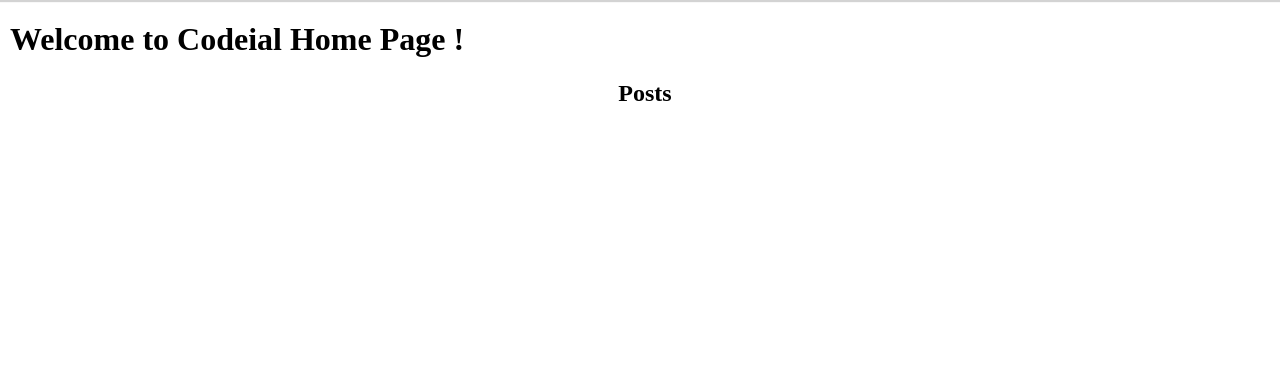
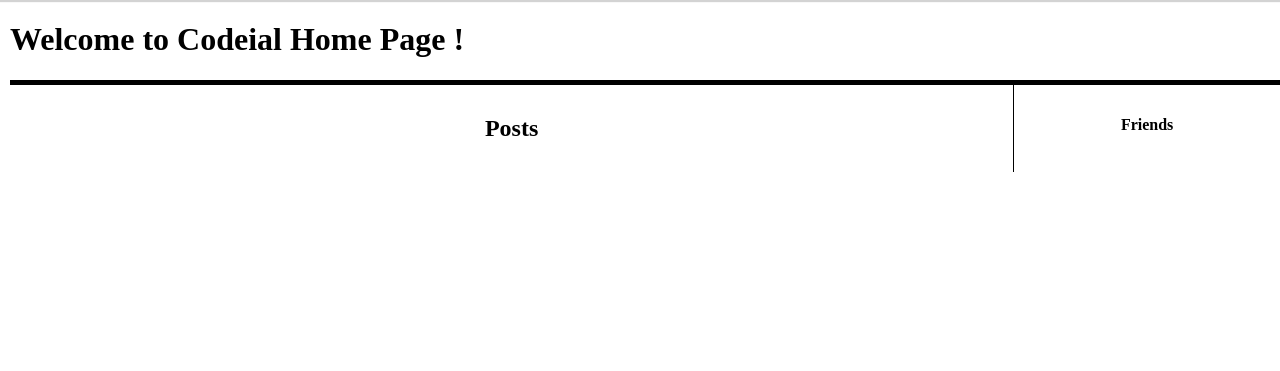
Before and after one commit to saksham7778/social_networking, a Node server app: page / in a window 1280 px wide. Shown: the part 105-476 px from the top of the page. Run offline with Node 20, Linux system fonts and the light colour scheme; data that the repository does not hold is empty; style sheets or scripts are compiled from the project's sources; some libraries are stand-ins or nearby versions.

Commit message:
added friends list

```diff
--- /dev/null
+++ b/assets/css/home.css
@@ -0,0 +1,17 @@
+#home-container {
+  display: flex; }
+
+#home-container #feed-posts {
+  width: 80%;
+  padding: 10px;
+  border-top: 5px solid black; }
+
+#home-container #user-friends {
+  text-align: left;
+  width: 20%;
+  padding: 10px;
+  border-left: 1px solid black;
+  border-top: 5px solid black; }
+
+#user-friends h4 {
+  text-align: center; }
--- a/assets/scss/home.scss
+++ b/assets/scss/home.scss
@@ -1,18 +1,18 @@
-#home-container{
-  display: flex;
-
-
-  #feed-posts{
+#home-container {
+    display: flex;
+}
+    #home-container #feed-posts {
       width: 80%;
       padding: 10px;
       border-top: 5px solid black;
-  }
-
-  #user-friends{
-      text-align: center;
+    }
+    #home-container #user-friends {
+      text-align: left;
       width: 20%;
       padding: 10px;
       border-left: 1px solid black;
       border-top: 5px solid black;
-  }
-}
+    }
+    #user-friends h4{
+      text-align: center;
+    }
--- a/controllers/home_controller.js
+++ b/controllers/home_controller.js
@@ -1,5 +1,5 @@
 const Post =  require('../models/posts');
-
+const User =  require('../models/user');
 module.exports.home = function(req,res){
 
     //// populate the user of each post
@@ -13,9 +13,12 @@ module.exports.home = function(req,res){
         }
     })
     .exec(function(err,posts){
-        return res.render('home', {
-            title: "Codeial | Home",
-            posts:posts,
+        User.find({},function(err,users){
+            return res.render('home', {
+                title: "Codeial | Home",
+                posts:posts,
+                all_users:users,
+            });
         });
     });
 }
--- a/views/home.ejs
+++ b/views/home.ejs
@@ -1,6 +1,8 @@
+<link rel="stylesheet" href="/css/home.css">
+
 <body>
     <h1> Welcome to Codeial Home Page !</h1>
-
+    <div id="home-container">
     <section id="feed-posts">
 
         <h1 style="text-align: center;">    Posts   </h1>
@@ -24,4 +26,15 @@
         </div>
 
     </section>
+
+    <section id="user-friends" ">
+        <h4> Friends</h4>
+
+        <%for(u of all_users) { %>
+            <p>
+                <a href="/users/profile/<%=u.id%>" id="profile-link"> <%= u.name %>    </a>
+            </p>
+        <% } %>
+    </section>
+    </div>
 </body>
--- a/views/profile.ejs
+++ b/views/profile.ejs
@@ -1,6 +1,7 @@
 <link rel="stylesheet" href="/css/user_profile.css">
 
 <body>
+
     <h1> Welcome to Codeial Profile Page !</h1>
 
     <%  if(locals.user.id == new_user.id){  %>
@@ -27,8 +28,4 @@
 
     <% } %>
 
-
-<p> <b>Name:  </b>    <%=locals.user.name%>       </p>
-<p> <b>Email: </b>    <%=locals.user.email%>      </p>
-
 </body>
```
